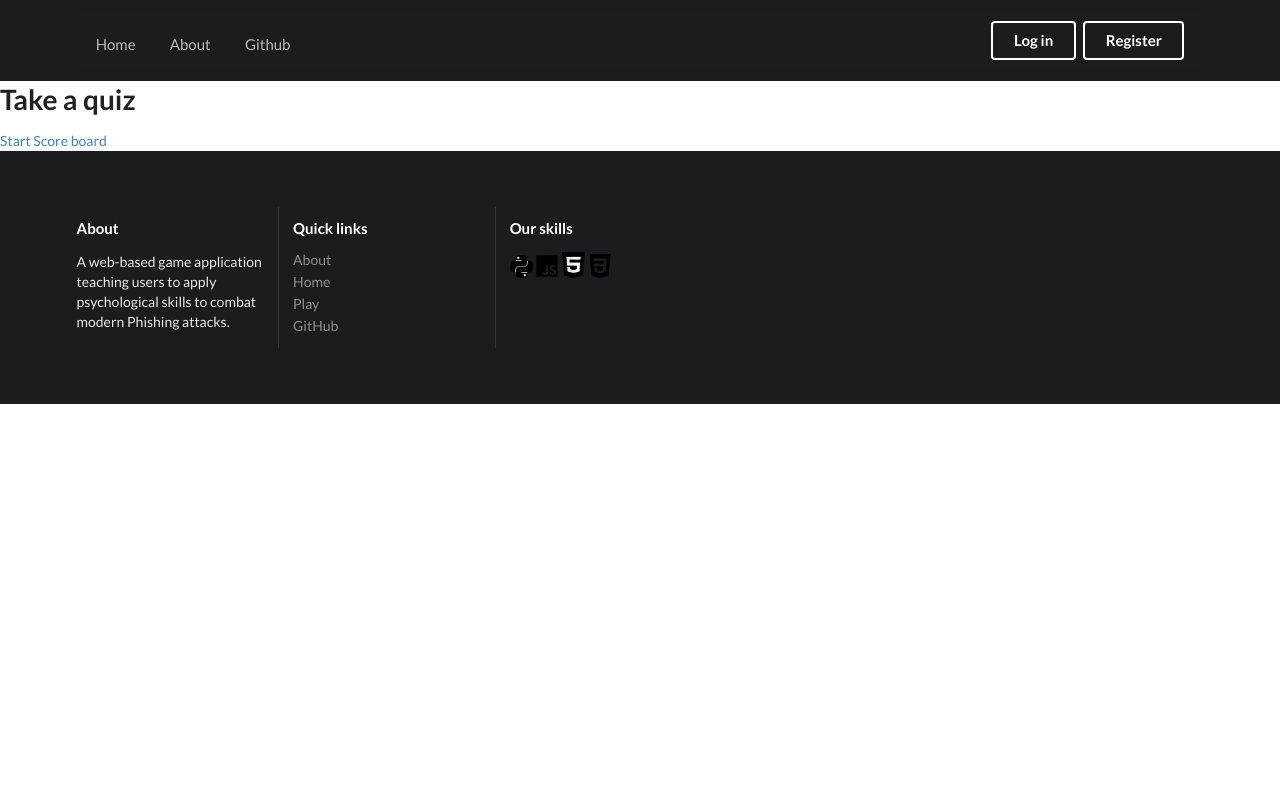
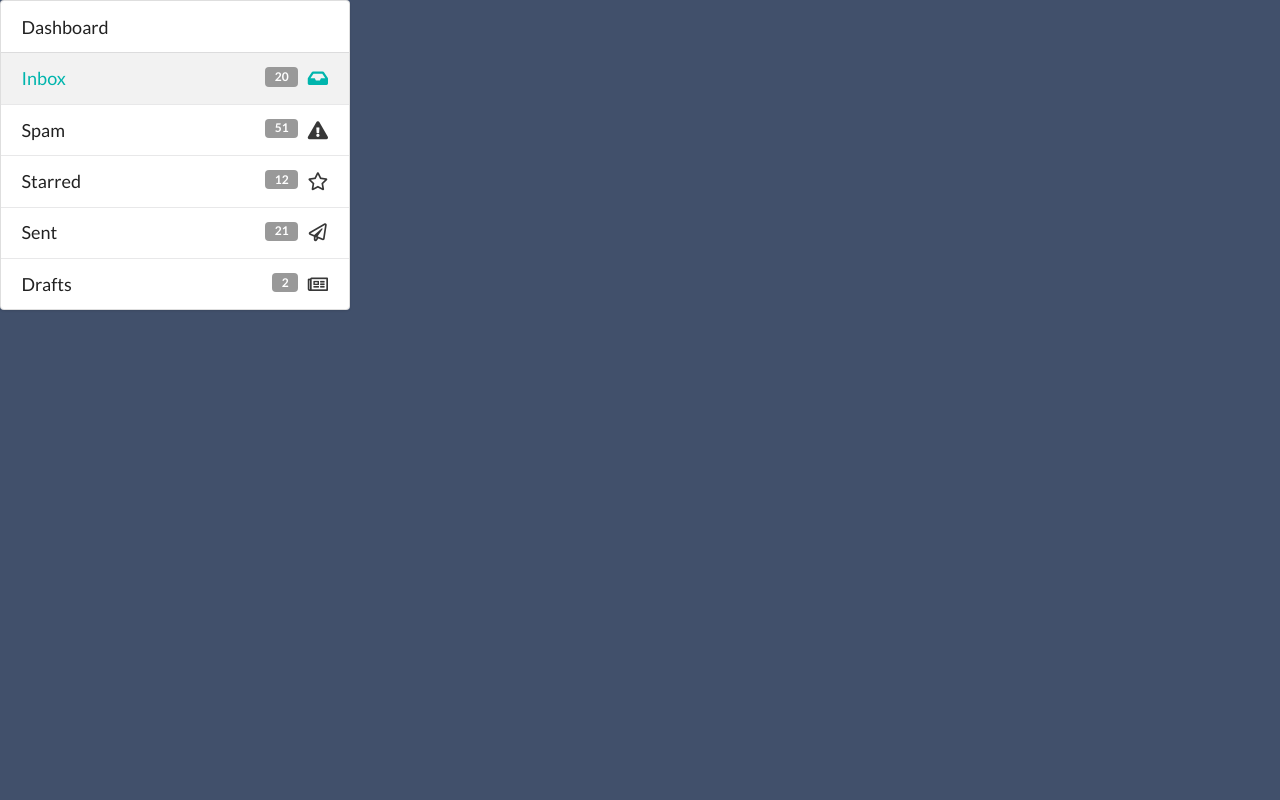
Before and after one commit to Jasvxxr-Singh/Catch-A-Phish-Web-app, a Flask app: page /quiz in a window 1280 px wide. Run offline with Flask 2, Linux system fonts and the light colour scheme; parts of the project's set-up code (start-up, migrations or seed data) failed here and were passed over; some libraries are stand-ins or nearby versions.

Commit message:
Changes made to Quiz page, changes made to footer, added a login file which has code to be changed with credentials(WIP)

```diff
--- a/src/quiz/quiz.py
+++ b/src/quiz/quiz.py
@@ -4,5 +4,5 @@ quiz_blueprint = Blueprint('quiz_bp', __name__)
 @quiz_blueprint.route('/quiz', methods=['GET'])
 def quiz():
     return render_template(
-        'quiz/quiz.html',
+        'quiz/module1.html',
     )
--- a/src/static/css/main.css
+++ b/src/static/css/main.css
@@ -1,9 +1,9 @@
 
-}
+
 body {
     -webkit-font-smoothing: antialiased;
     -moz-font-smoothing: grayscale;
-    -background-color: #41506b;
+    background-color: #41506b;
 }
 
 .hidden.menu {
--- /dev/null
+++ b/src/static/css/styles.css
@@ -0,0 +1,3 @@
+body {
+   background-color: #41506b;
+}
--- a/src/templates/authentication/credentials.html
+++ b/src/templates/authentication/credentials.html
@@ -2,7 +2,7 @@
 {% block content %}
 
 <main id="main">
-    <div class="formwrapper">
+<div class="formwrapper">
         <h1 class="title">{{ title }}</h1>
         <form class="ui form padded" method="POST" action="{{ handler_url }}">
              {{ form.csrf_token }} <!-- Need to include this token - Flask WTForms requires it. -->
--- a/src/templates/footer.html
+++ b/src/templates/footer.html
@@ -1,3 +1,20 @@
+<head>
+    <meta charset="utf-8" />
+    <meta content="IE=edge,chrome=1" http-equiv="X-UA-Compatible" />
+    <meta name="viewport" content="width=device-width, initial-scale=1, maximum-scale=2, user-scalable=no"/>
+    <meta name="description" content="Semantic-UI-Forest, collection of design, themes and templates for Semantic-UI."/>
+    <meta name="keywords" content="Semantic-UI, Theme, Design, Template" />
+    <meta name="author" content="PPType" />
+    <meta name="theme-color" content="#1E90FF" />
+    <title>Catching A Phish</title>
+    <link
+      rel="stylesheet"
+      href="https://cdnjs.cloudflare.com/ajax/libs/semantic-ui/2.4.1/semantic.min.css"
+      type="text/css"
+    />
+    <link rel="stylesheet" href="../../static/css/main.css" type="text/css"/>
+  </head>
+
 <div class="ui inverted vertical footer segment">
     <div class="ui container">
       <div class="ui stackable inverted divided equal height stackable grid">
--- /dev/null
+++ b/src/templates/quiz/module1.html
@@ -0,0 +1,47 @@
+<head>
+    <meta charset="utf-8" />
+    <meta content="IE=edge,chrome=1" http-equiv="X-UA-Compatible" />
+    <meta name="viewport" content="width=device-width, initial-scale=1, maximum-scale=2, user-scalable=no"/>
+    <meta name="description" content="Semantic-UI-Forest, collection of design, themes and templates for Semantic-UI."/>
+    <meta name="keywords" content="Semantic-UI, Theme, Design, Template" />
+    <meta name="author" content="PPType" />
+    <meta name="theme-color" content="#1E90FF" />
+    <link
+      rel="stylesheet"
+      href="https://cdnjs.cloudflare.com/ajax/libs/semantic-ui/2.4.1/semantic.min.css"
+      type="text/css"
+    />
+    <script src="https://cdnjs.cloudflare.com/ajax/libs/jquery/3.1.0/jquery.min.js"></script>
+    <script src="https://cdnjs/cloudflare.com/akax/libs/semantic-ui/2.4.1/semantic.min.css"></script>
+    <link rel="stylesheet" href="../../static/css/styles.css" type="text/css"/>
+  </head>
+
+        <div class="ui massive vertical labeled menu">
+            <div class="item">Dashboard</div>
+            <a class="active teal item">
+                <i class="inbox icon"></i>
+                Inbox
+                <div class="ui label">20</div>
+            </a>
+            <a class="item">
+                <i class="exclamation triangle icon"></i>
+                Spam
+                <div class="ui label">51</div>
+            </a>
+            <a class="item">
+                <i class="star outline icon"></i>
+                Starred
+                <div class="ui label">12</div>
+            </a>
+            <a class="item">
+                <i class="paper plane outline icon"></i>
+                Sent
+                <div class="ui label">21</div>
+            </a>
+            <a class="item">
+                <i class="newspaper outline icon"></i>
+                Drafts
+                <div class="ui label">2</div>
+            </a>
+
+        </div>
```
Also changed, not shown: library.db.
